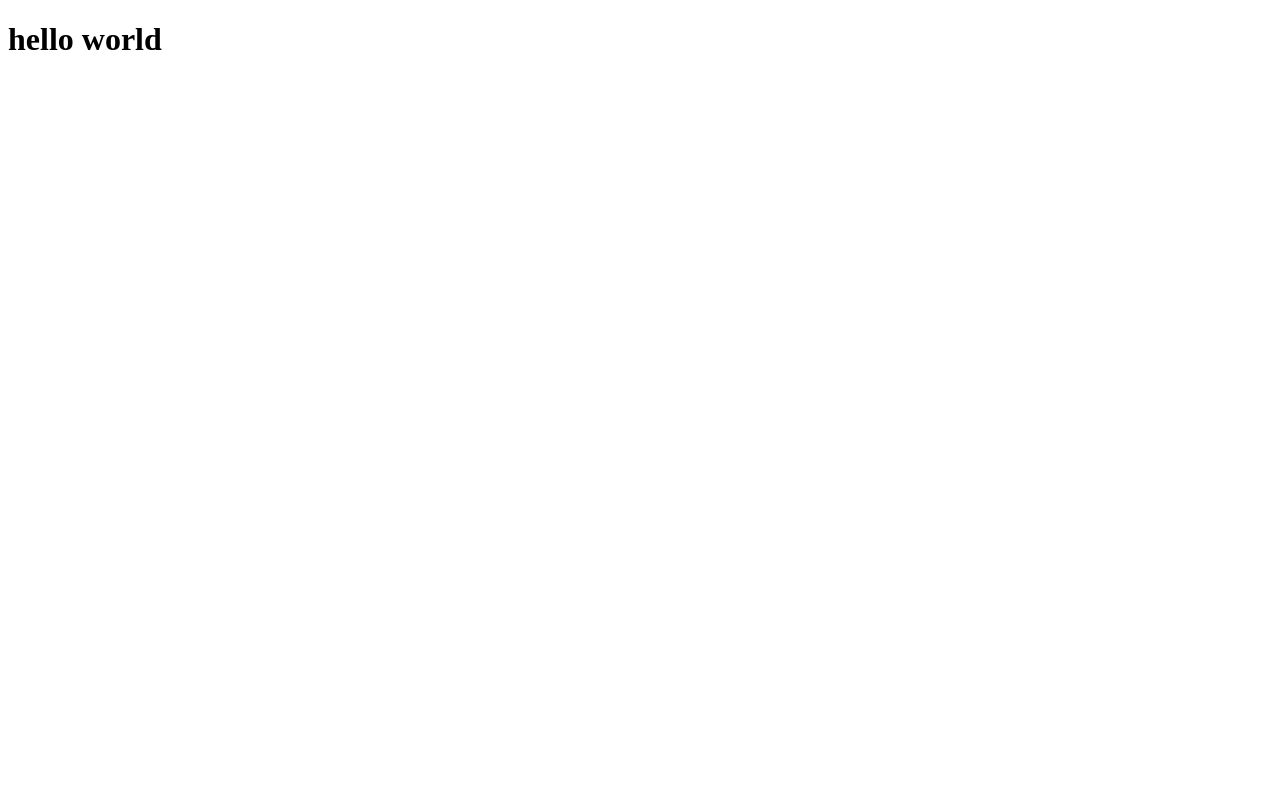
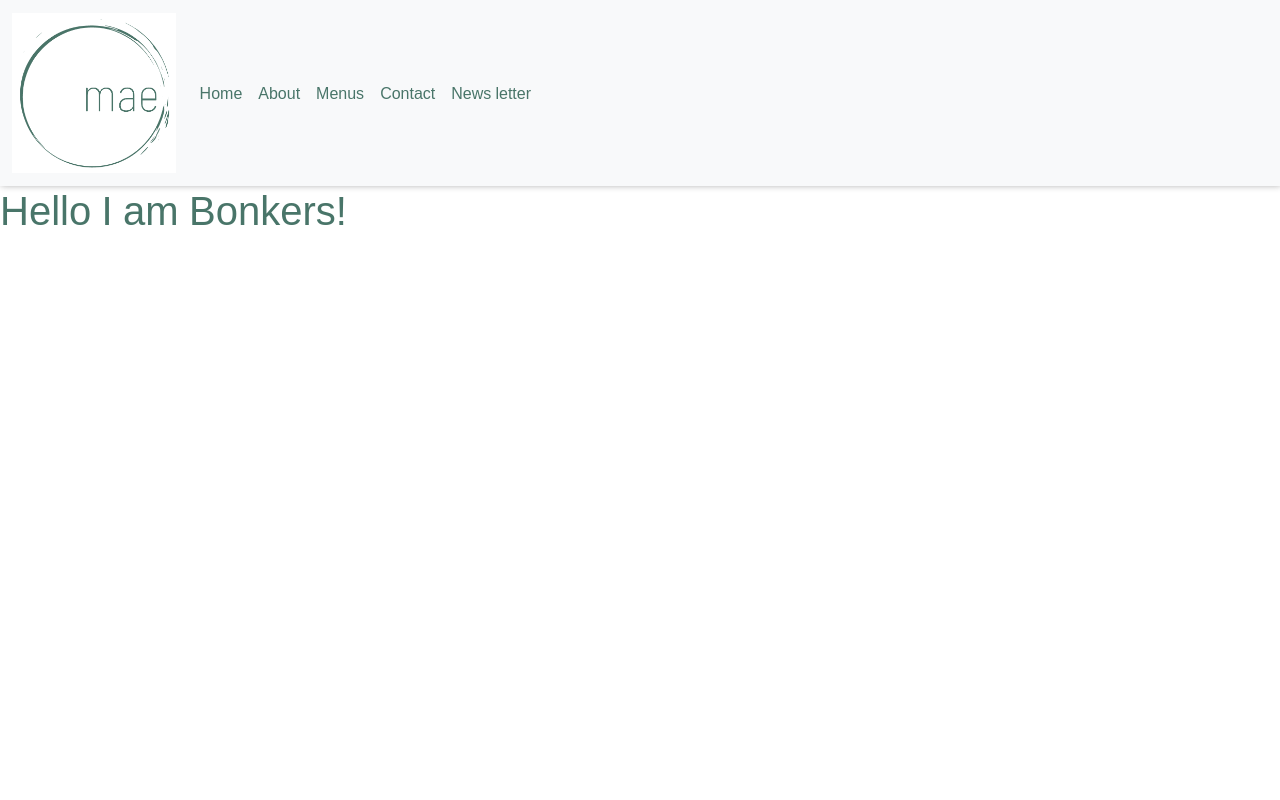
Before and after one commit to Edouard102/m.booking, a Django app: page / in a window 1280 px wide. Before the commit the page is almost empty. Run offline with Django 3.2, Linux system fonts and the light colour scheme; some libraries are stand-ins or nearby versions.

Commit message:
Create static and style to headers

```diff
--- a/main/settings.py
+++ b/main/settings.py
@@ -128,6 +128,7 @@ USE_TZ = True
 # https://docs.djangoproject.com/en/3.2/howto/static-files/
 
 STATIC_URL = '/static/'
+STATICFILES_DIRS = (os.path.join(BASE_DIR, 'static'),)
 
 # Default primary key field type
 # https://docs.djangoproject.com/en/3.2/ref/settings/#default-auto-field
--- /dev/null
+++ b/static/css/base.css
@@ -0,0 +1,67 @@
+/* Google fonts import */
+
+@import url('https://fonts.googleapis.com/css2?family=Noto+Serif+Georgian:wght@400;500;600&display=swap');
+
+:root {
+
+    /* Fonts */
+
+    --title: 'Noto Serif Georgian', sans-serif;
+    --main-font: 'Noto Serif Georgian', sans-serif;
+
+    /* Colours */
+
+    --background: #3f006a0f;
+    --black: #000;
+    --off-white: #f6f6f6;
+    --white: #fff;
+    --white-Smoke: #F9F9F9;
+    --gray-blue: #abb1c3;
+    --green: #497569;
+
+     /* Utils */
+
+     --smal-box-shadow: 1px -1px 7px 0 #00000061;
+     --border: 1px solid #00000030;
+    }
+
+    html, body {
+        height: 100%;
+    }
+
+    body {
+        display: flex;
+        flex-direction: column;
+        font-family: var(--main-font);
+    }
+
+    h1, h2, h3, h4, h5, h6 {
+        font-family: var(--title);
+        color: var(--green);
+    }
+
+    main {
+        flex: 1 0 auto;
+        background-color: var(--white-Smoke);
+    }
+
+
+/* Header */
+
+.navbar {
+    background-color: var(--white-Smoke);
+    box-shadow: var(--smal-box-shadow);
+}
+
+a.nav-link {
+    color: var(--green);
+}
+
+img.logo {
+    height: 10rem;
+}
+
+.active {
+    border-bottom: 2px solid var(--green);
+    font-weight: 500;
+}
--- a/templates/base.html
+++ b/templates/base.html
@@ -1,13 +1,35 @@
-
+{% load static %}
 
 <!DOCTYPE html>
 <html lang="en">
 <head>
     <meta charset="UTF-8">
     <meta name="viewport" content="width=device-width, initial-scale=1.0">
-    <title>Document</title>
+    {% block extra_css %}
+    <link rel="stylesheet" href="https://cdnjs.cloudflare.com/ajax/libs/bootstrap/5.2.3/css/bootstrap.min.css" integrity="sha512-SbiR/eusphKoMVVXysTKG/7VseWii+Y3FdHrt0EpKgpToZeemhqHeZeLWLhJutz/2ut2Vw1uQEj2MbRF+TVBUA==" crossorigin="anonymous" referrerpolicy="no-referrer" />
+    <link rel="stylesheet" href="{% static '/css/base.css' %}">
+    {% endblock %}
+
+    {% block onload_js %}
+    <script src="https://cdnjs.cloudflare.com/ajax/libs/bootstrap/5.2.3/js/bootstrap.min.js" integrity="sha512-1/RvZTcCDEUjY/CypiMz+iqqtaoQfAITmNSJY17Myp4Ms5mdxPS5UV7iOfdZoxcGhzFbOm6sntTKJppjvuhg4g==" crossorigin="anonymous" referrerpolicy="no-referrer"></script>
+    {% endblock %}
+
+    <title> Restaurant mae - {% block title %}{% endblock %}</title>
 </head>
 <body>
-    <h1> hello world</h1>
+
+    {% include 'includes/header.html' %}
+
+
+
+
+        <h1>Hello I am Bonkers!</h1>
+
+
+
+
+
+
+
 </body>
 </html>
--- /dev/null
+++ b/templates/includes/header.html
@@ -0,0 +1,39 @@
+{% load static %}
+
+
+<header>
+    <nav class="navbar navbar-expand-lg bg-light">
+        <div class="container-fluid">
+
+        <!-- Logo -->
+
+          <a class="navbar-brand" href="#"><img src="{% static 'images/maelogo.png' %}" alt="mae Logo" class="logo"></a>
+          <button class="navbar-toggler" type="button" data-bs-toggle="collapse" data-bs-target="#navbarNav" aria-controls="navbarNav" aria-expanded="false" aria-label="Toggle navigation">
+            <span class="navbar-toggler-icon"></span>
+          </button>
+
+        <!-- Navigation items -->
+
+          <div class="collapse navbar-collapse" id="navbarNav">
+            <ul class="navbar-nav">
+              <li class="nav-item">
+                <a class="nav-link {% if url_name == 'home' %}active{% endif %}" aria-current="page" href="{% url 'home' %}">Home</a>
+              </li>
+              <li class="nav-item">
+                <a class="nav-link" href="#">About</a>
+              </li>
+              <li class="nav-item">
+                <a class="nav-link" href="#">Menus</a>
+              </li>
+              <li class="nav-item">
+                <a class="nav-link" href="#">Contact</a>
+              </li>
+              <li class="nav-item">
+                <a class="nav-link" href="#">News letter</a>
+              </li>
+
+            </ul>
+          </div>
+        </div>
+      </nav>
+</header>
```
Also changed, not shown: static/images/maelogo.png (added).
